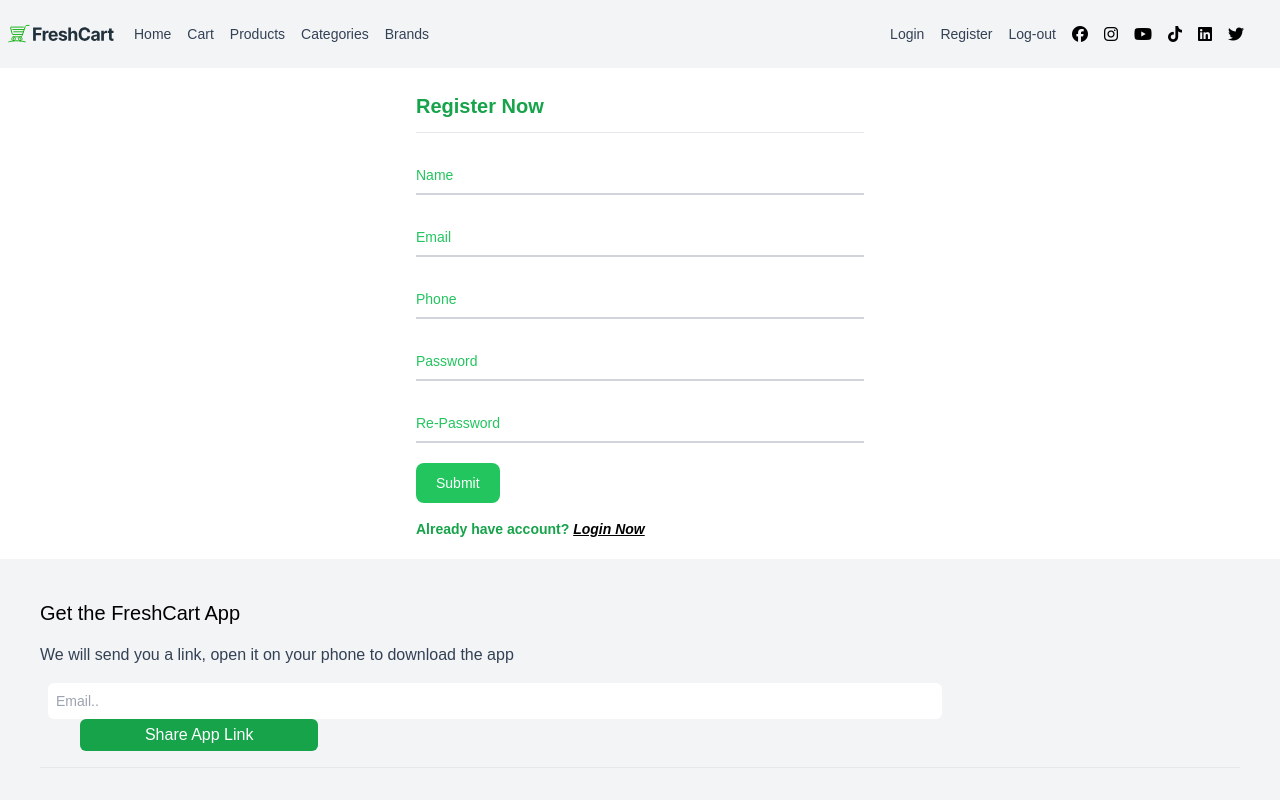
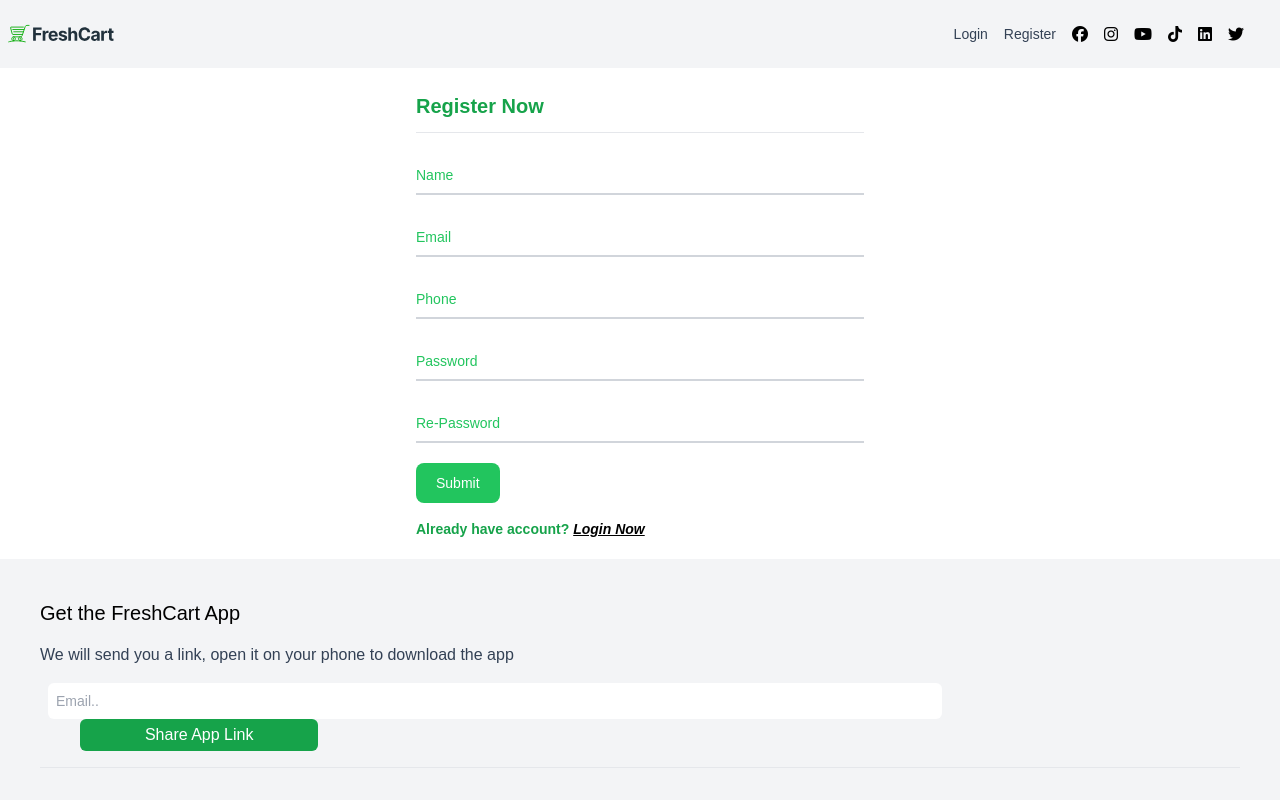
Before and after one commit to adhamehab2112/FCart-ECommerce, a React (Vite) app: page /register in a window 1280 px wide. Shown: the top 800 px of the page. Built offline with nearby package versions, Linux system fonts and the light colour scheme.

Commit message:
routing guard solved

```diff
--- /dev/null
+++ b/src/Context/userContext/UserContext.jsx
@@ -0,0 +1,18 @@
+import { createContext, useEffect, useState } from "react";
+
+export let UserContext = createContext(0);
+
+export default function UserContextProvider(props)
+{
+    let [userLogin , setUserLogin] = useState(null);
+    useEffect(()=>{
+        if(localStorage.getItem('userToken')!= null)
+        {
+            setUserLogin(localStorage.getItem('userToken'))
+        }
+    },[])
+    return <UserContext.Provider value={{userLogin,setUserLogin}}>
+            {props.children}
+        </UserContext.Provider>
+
+}
--- a/src/components/Login/Login.jsx
+++ b/src/components/Login/Login.jsx
@@ -3,7 +3,11 @@ import style from "./Login.module.css";
 import axios from "axios";
 import { NavLink, useNavigate } from "react-router-dom";
 import { useFormik } from "formik";
+import { useContext } from "react";
+import { UserContext } from "../../Context/userContext/UserContext";
+
 export default function Login() {
+  let {setUserLogin} = useContext(UserContext);
   let navigate = useNavigate();
   let [spinner,setSpinner] = useState(false);
   let [loginError,setLoginError] = useState("");
@@ -16,6 +20,8 @@ export default function Login() {
         })
         if(response.data.message == "success")
         {
+          localStorage.setItem('userToken',response.data.token);
+          setUserLogin(localStorage.getItem('userToken'));
           navigate("/");
         }
     }
--- a/src/components/NavBar/NavBar.jsx
+++ b/src/components/NavBar/NavBar.jsx
@@ -1,30 +1,81 @@
 import React, { useEffect, useState } from "react";
-import style from "./NavBar.module.css"
-import logo from "../../../public/freshcart-logo.svg"
-import { NavLink } from "react-router-dom";
+import style from "./NavBar.module.css";
+import logo from "../../../public/freshcart-logo.svg";
+import { NavLink, useNavigate } from "react-router-dom";
+import  {
+  UserContext,
+} from "../../Context/userContext/UserContext";
+import { useContext } from "react";
 export default function NavBar() {
-  let [counter, setCounter] = useState(0);
-  useEffect(()=>{
-
-  },[]);
-  return <>
+  let navigate = useNavigate();
+  let { userLogin,setUserLogin} = useContext(UserContext);
+  function handleLogOut()
+  {
+    setUserLogin(null);
+    localStorage.removeItem('userToken');
+    navigate('/login');
+  }
+  return (
+    <>
       <nav className="bg-gray-100  py-2 fixed top-0 left-0 right-0 hidden align-middle md:block">
         <div className="container mx-auto p-2 flex flex-col lg:flex-row justify-between items-center text-center gap-6 ">
           <div className="flex flex-col lg:flex-row items-center gap-2">
             <img className="" src={logo} width={110} />
+            {userLogin !== null ? (
+              <>
                 <ul className="flex flex-col lg:flex-row items-center">
-        <li className="mx-2 py-2 text-sm  font-light"><NavLink className="text-slate-700" to="">Home</NavLink></li>
-        <li className="mx-2 py-2 text-sm  font-light"><NavLink className="text-slate-700" to="cart">Cart</NavLink></li>
-        <li className="mx-2 py-2 text-sm  font-light"><NavLink className="text-slate-700" to="products">Products</NavLink></li>
-        <li className="mx-2 py-2 text-sm  font-light"><NavLink className="text-slate-700" to="categories">Categories</NavLink></li>
-        <li className="mx-2 py-2 text-sm  font-light"><NavLink className="text-slate-700" to="brands">Brands</NavLink></li>
+                  <li className="mx-2 py-2 text-sm  font-light">
+                    <NavLink className="text-slate-700" to="">
+                      Home
+                    </NavLink>
+                  </li>
+                  <li className="mx-2 py-2 text-sm  font-light">
+                    <NavLink className="text-slate-700" to="cart">
+                      Cart
+                    </NavLink>
+                  </li>
+                  <li className="mx-2 py-2 text-sm  font-light">
+                    <NavLink className="text-slate-700" to="products">
+                      Products
+                    </NavLink>
+                  </li>
+                  <li className="mx-2 py-2 text-sm  font-light">
+                    <NavLink className="text-slate-700" to="categories">
+                      Categories
+                    </NavLink>
+                  </li>
+                  <li className="mx-2 py-2 text-sm  font-light">
+                    <NavLink className="text-slate-700" to="brands">
+                      Brands
+                    </NavLink>
+                  </li>
                 </ul>
+              </>
+            ) : null}
           </div>
           <div className="flex flex-col items-center gap-2">
-       <ul className="flex flex-col lg:flex-row mr-5" >
-        <li className="mx-2 py-2 text-sm  font-light"><NavLink className="text-slate-700" to="login">Login</NavLink></li>
-        <li className="mx-2 py-2 text-sm  font-light"><NavLink className="text-slate-700" to="register">Register</NavLink></li>
-        <li className="mx-2 py-2 text-sm font-light"><NavLink className="text-slate-700" to="products">Log-out</NavLink></li>
+            <ul className="flex flex-col lg:flex-row mr-5">
+              {userLogin == null ? (
+                <>
+                  <li className="mx-2 py-2 text-sm  font-light">
+                    <NavLink className="text-slate-700" to="login">
+                      Login
+                    </NavLink>
+                  </li>
+                  <li className="mx-2 py-2 text-sm  font-light">
+                    <NavLink className="text-slate-700" to="register">
+                      Register
+                    </NavLink>
+                  </li>
+                </>
+              ) : (
+                <li className="mx-2 py-2 text-sm font-light">
+                  <span className="text-slate-700 cursor-pointer" onClick={handleLogOut}  >
+                    Log-out
+                  </span>
+                </li>
+              )}
+
               <li className="flex flex-row items-center">
                 <i className="fab fa-facebook mx-2"></i>
                 <i className="fab fa-instagram mx-2"></i>
@@ -36,7 +87,7 @@ export default function NavBar() {
             </ul>
           </div>
         </div>
-
       </nav>
-  </>;
+    </>
+  );
 }
--- /dev/null
+++ b/src/components/ProtectedRoute/ProtectedRoute.jsx
@@ -0,0 +1,19 @@
+import React, { useEffect, useState } from "react";
+import style from "./ProtectedRoute.module.css"
+import { Navigate } from "react-router-dom";
+export default function ProtectedRoute(props) {
+
+
+  if(localStorage.getItem('userToken'))
+  {
+    return props.children;
+  }
+  else
+  {
+    return <Navigate to={"/login"}/>
+  }
+
+  return <>
+    <h1 className="">ProtectedRoute</h1>
+  </>;
+}
--- /dev/null
+++ b/src/components/ProtectedRoute/ProtectedRoute.module.css
@@ -0,0 +1 @@
+.ProtectedRoute {}
--- a/src/components/Register/Register.jsx
+++ b/src/components/Register/Register.jsx
@@ -4,11 +4,14 @@ import { useFormik } from "formik";
 import axios from "axios";
 import { useNavigate } from "react-router-dom";
 import { NavLink } from "react-router-dom";
+import { UserContext } from "../../Context/userContext/UserContext";
+import { useContext } from "react";
 export default function Register() {
   //Programmatic Navigation
+  let { setUserLogin } = useContext(UserContext);
   let navigate = useNavigate();
-  let [creationError , setCreationError] = useState("");
-  let [spinner,setSpinner] = useState(false);
+  let [creationError, setCreationError] = useState("");
+  let [spinner, setSpinner] = useState(false);
   async function handleRegister(formValues) {
     //formValues object ==> will hold the input values
 
@@ -23,6 +26,8 @@ export default function Register() {
       if (response.data.message == "success") {
         //If signup is done => go to home if token is available or to login if token not available
         console.log(response);
+        localStorage.setItem("userToken", response.data.token);
+        setUserLogin(localStorage.getItem("userToken"));
         navigate("/"); // navigate to home
       }
     } catch (e) {
@@ -227,16 +232,26 @@ export default function Register() {
           type="submit"
           className="text-white bg-green-500 focus:ring-4 focus:outline-none focus:ring-green-300 font-medium rounded-lg text-sm w-full sm:w-auto px-5 py-2.5 text-center dark:bg-green-600 dark:hover:bg-green-700 dark:focus:ring-green-800"
         >
-        {spinner&&<i className="fas fa-spinner fa-spin mx-1 "></i>}
+          {spinner && <i className="fas fa-spinner fa-spin mx-1 "></i>}
           Submit
         </button>
-        <p>{creationError&&(<div
-            className="p-4 mb-4 mt-4 text-sm text-red-800 rounded-lg bg-red-50 dark:text-red-400"
-            role="alert"
-          >{creationError}</div>)}</p>
-          <p className="mt-4 text-sm font-bold my-3 text-green-600">Already have account? <NavLink className="italic underline" to="/login">Login Now</NavLink></p>
+        <div>
+          {creationError && (
+            <div
+              className="p-4 mb-4 mt-4 text-sm text-red-800 rounded-lg bg-red-50 dark:text-red-400"
+              role="alert"
+            >
+              {creationError}
+            </div>
+          )}
+        </div>
+        <div className="mt-4 text-sm font-bold my-3 text-green-600">
+          Already have account?{" "}
+          <NavLink className="italic underline" to="/login">
+            Login Now
+          </NavLink>
+        </div>
       </form>
-
     </>
   );
 }
```
Also changed, not shown: src/App.jsx (+11 -6 lines). Lines whose indentation alone changed are shown as unchanged.
